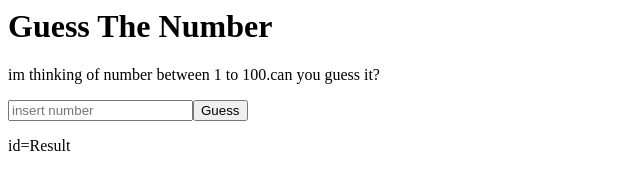
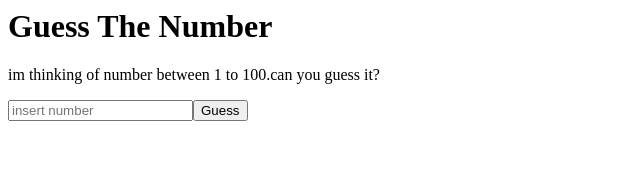
Before and after one commit to achilles-bot/guessthenumber, a plain HTML site: page index.html in a window 1280 px wide. Shown: the full height of the page, 0-640 px from the left. Drawn offline with Linux system fonts and the light colour scheme.

Commit message:
Update index.html

```diff
--- a/index.html
+++ b/index.html
@@ -6,7 +6,7 @@
     <h1>Guess The Number</h1>
       <p>im thinking of number between 1 to 100.can you guess it?</p>
     <input type="number"placeholder="insert number"id="guess"></input><button onclick="checkGuess()">Guess</button>
-    <p>id=Result</p>
+    <p id="result"></p>
   </body>
    <script>
       let secretNumber =Math.floor(Math.random()*100)+1;
```
